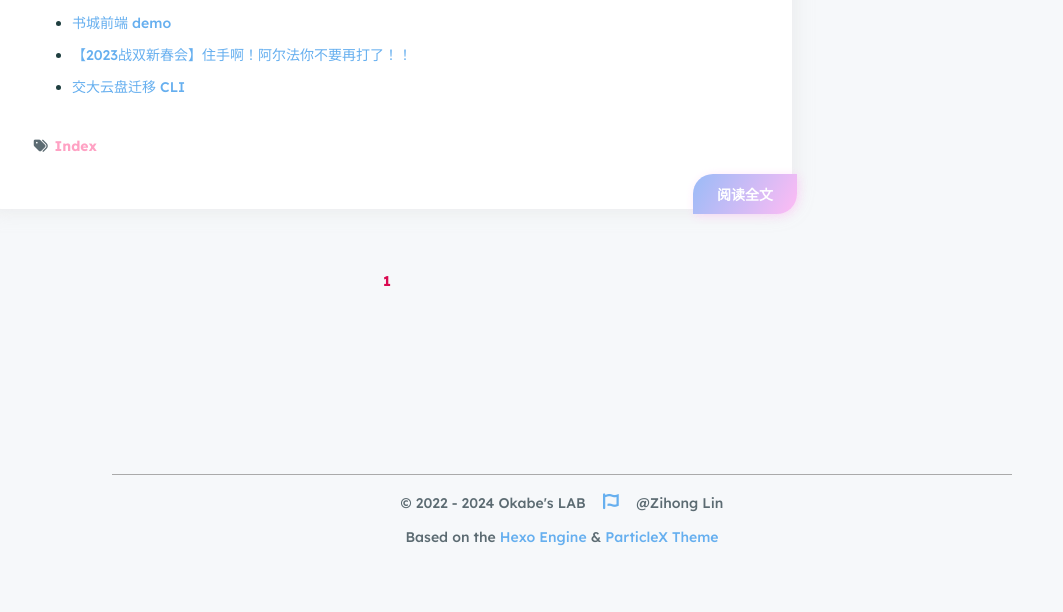
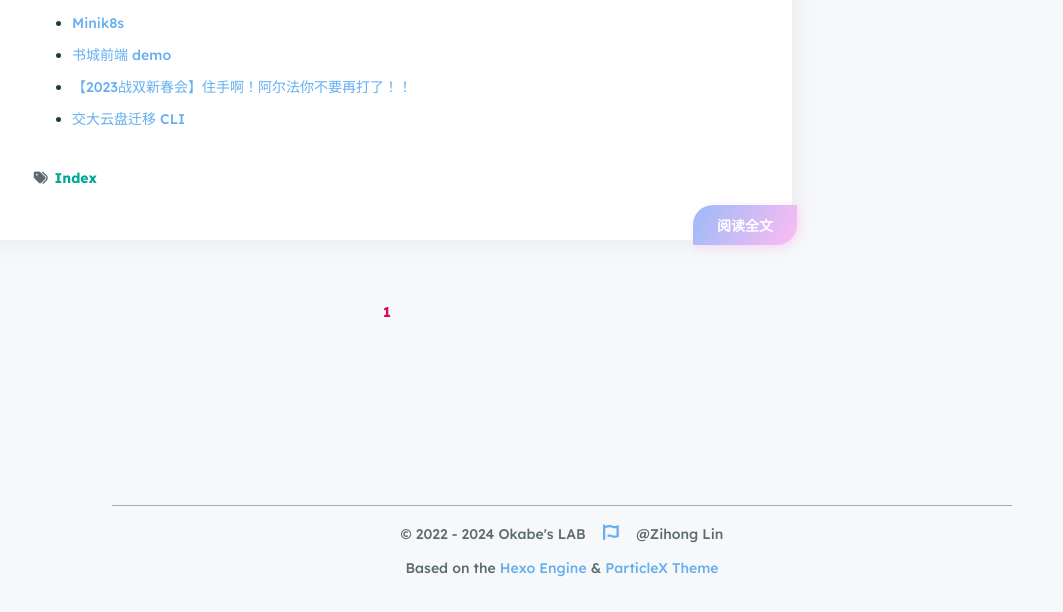
Before and after one commit to Okabe-Rintarou-0/Okabe-Rintarou-0.github.io, a plain HTML site: page index.html in a window 1280 px wide. Shown: the part 1261-1873 px from the top of the page, without its empty margins (78-1141 px from the left). Before the commit the page ends 1842 px from the top, so only its background shows below. Drawn offline with nearby package versions, Linux system fonts and the light colour scheme; a script that the page names is missing.

Commit message:
Site updated: 2024-01-29 00:07:55

```diff
--- a/index.html
+++ b/index.html
@@ -203,6 +203,7 @@
 </div
 
 <h3 id="项目一览"><a href="#项目一览" class="headerlink" title="项目一览"></a>项目一览</h3><ul>
+<li><a target="_blank" rel="noopener" href="https://github.com/Okabe-Rintarou-0/Minik8s">Minik8s</a></li>
 <li><a target="_blank" rel="noopener" href="https://github.com/Okabe-Rintarou-0/BookStore-Frontend">书城前端 demo</a></li>
 <li><a target="_blank" rel="noopener" href="https://www.bilibili.com/video/BV1GG4y127S1/?spm_id_from=333.999.0.0">【2023战双新春会】住手啊！阿尔法你不要再打了！！</a></li>
 <li><a target="_blank" rel="noopener" href="https://github.com/Okabe-Rintarou-0/JboxTransferCLI">交大云盘迁移 CLI</a></li>
@@ -221,7 +222,7 @@
 
         <span class="tag">
 
-            <a href="/tags/Index/" style="color: #ffa2c4">Index</a>
+            <a href="/tags/Index/" style="color: #00a596">Index</a>
         </span>
 
     </div>
```
Also changed, not shown: 2024/01/28/about/index.html (+1 -0 lines), archives/2024/01/index.html (+1 -1 lines), archives/2024/index.html (+1 -1 lines), archives/index.html (+1 -1 lines).
